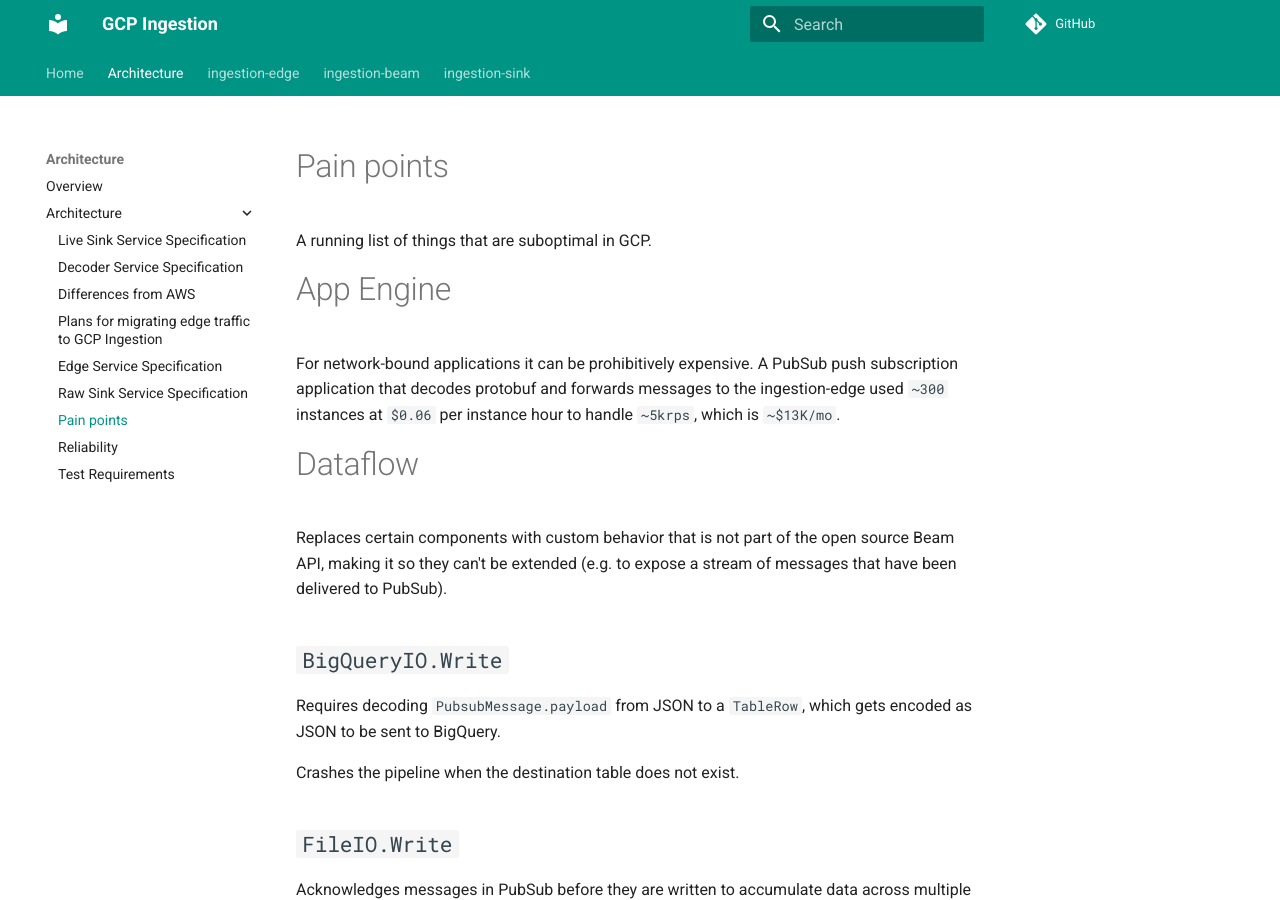
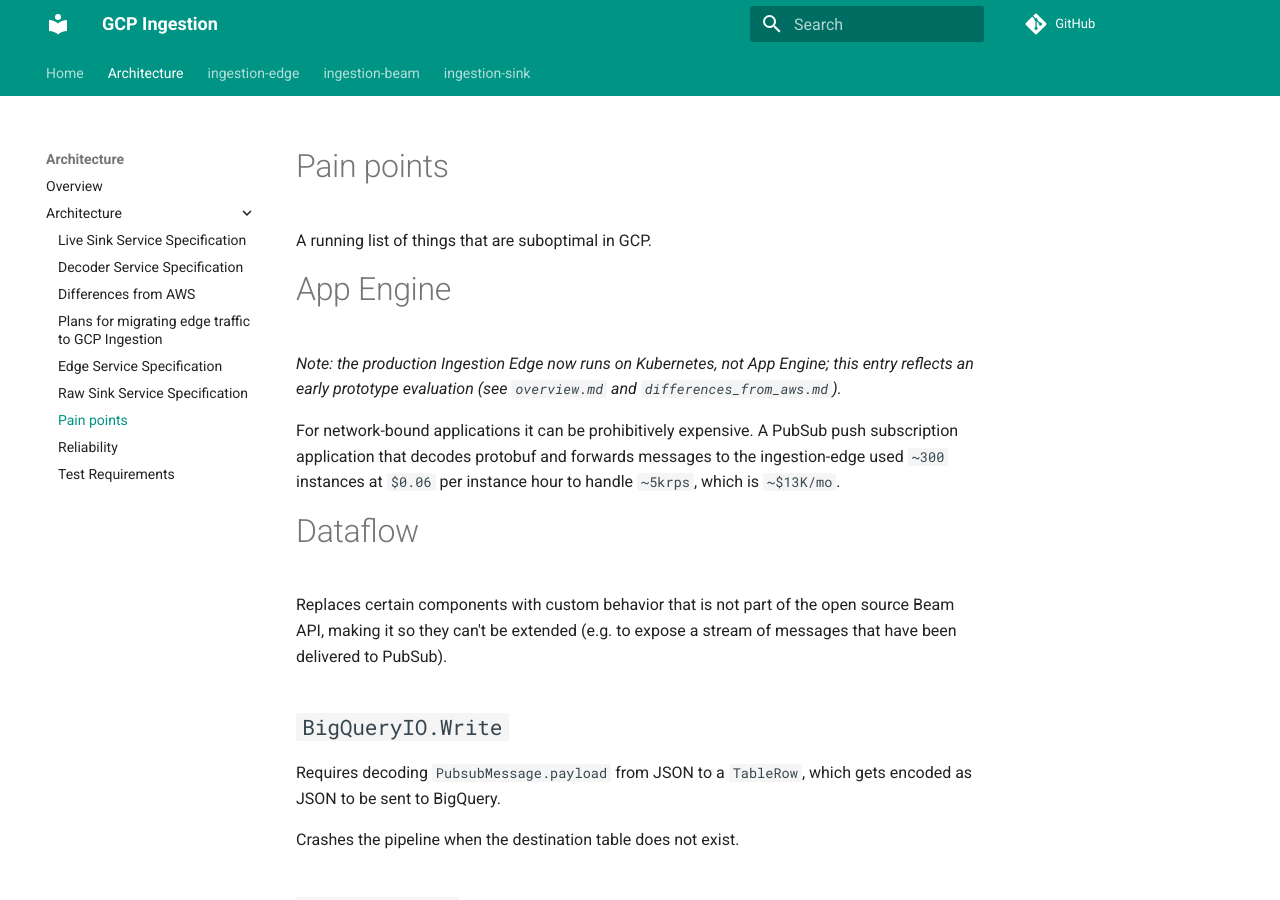
Before and after one commit to mozilla/gcp-ingestion, an MkDocs documentation site: the page built from docs/architecture/pain_points.md, in a window 1280 px wide and 900 px high. Built offline with MkDocs 1.6.1 and Material for MkDocs 9.7.7, drawn with Linux system fonts in a browser that asks for light colours; comment, search, counter and statistics services are not loaded.

Commit message:
architecture/pain_points: Clarify App Engine entry is historical; Edge now runs on Kubernetes
Finding-Id: a5de9f14b5384ce28ce8b698ca07f5fb
Reviewed: no (this PR is the review)
Source: https://github.com/mozilla/gcp-ingestion/blob/main/docs/architecture/differences_from_aws.md
Source: https://github.com/mozilla/gcp-ingestion/blob/main/docs/architecture/overview.md

```diff
--- a/docs/architecture/pain_points.md
+++ b/docs/architecture/pain_points.md
@@ -3,6 +3,8 @@
 A running list of things that are suboptimal in GCP.
 
 # App Engine
+
+_Note: the production Ingestion Edge now runs on Kubernetes, not App Engine; this entry reflects an early prototype evaluation (see `overview.md` and `differences_from_aws.md`)._
 
 For network-bound applications it can be prohibitively expensive. A PubSub push
 subscription application that decodes protobuf and forwards messages to the
```
